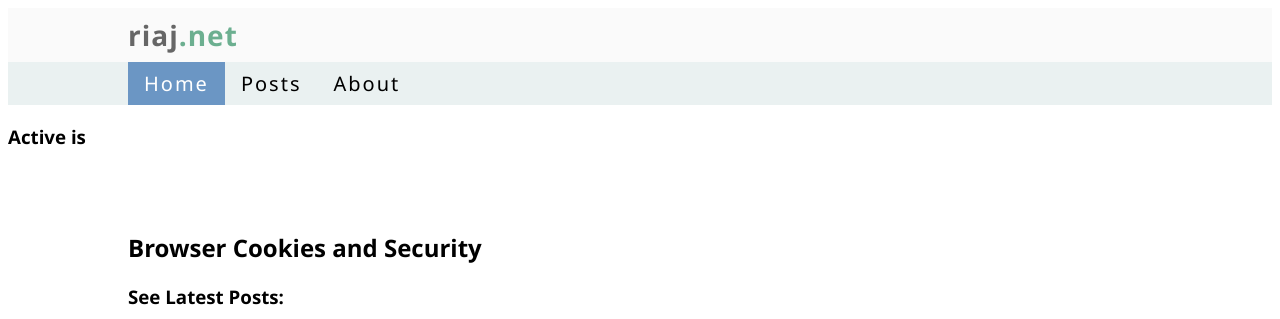
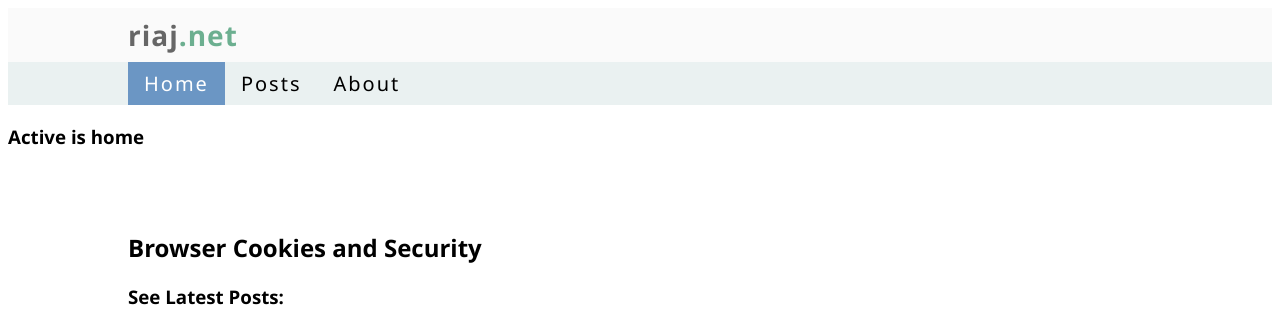
Before and after one commit to riajmahmud/riajmahmud2.github.io, a Jekyll site: the page built from index.html, in a window 1280 px wide and 994 px high. Shown: the top 319 px of the window. Built offline with Jekyll 4.4.1, drawn with Linux system fonts in a browser that asks for light colours.

Commit message:
Update default.html

```diff
--- a/_layouts/default.html
+++ b/_layouts/default.html
@@ -8,7 +8,7 @@
   </head>
   <body>
     {% include top_intro.html %}
-    {% include navbar.html %}
+    {% include navbar.html active="home" %}
     <div style="margin: auto;max-width: 1024px;">
       {{ content }}
     </div>
```
